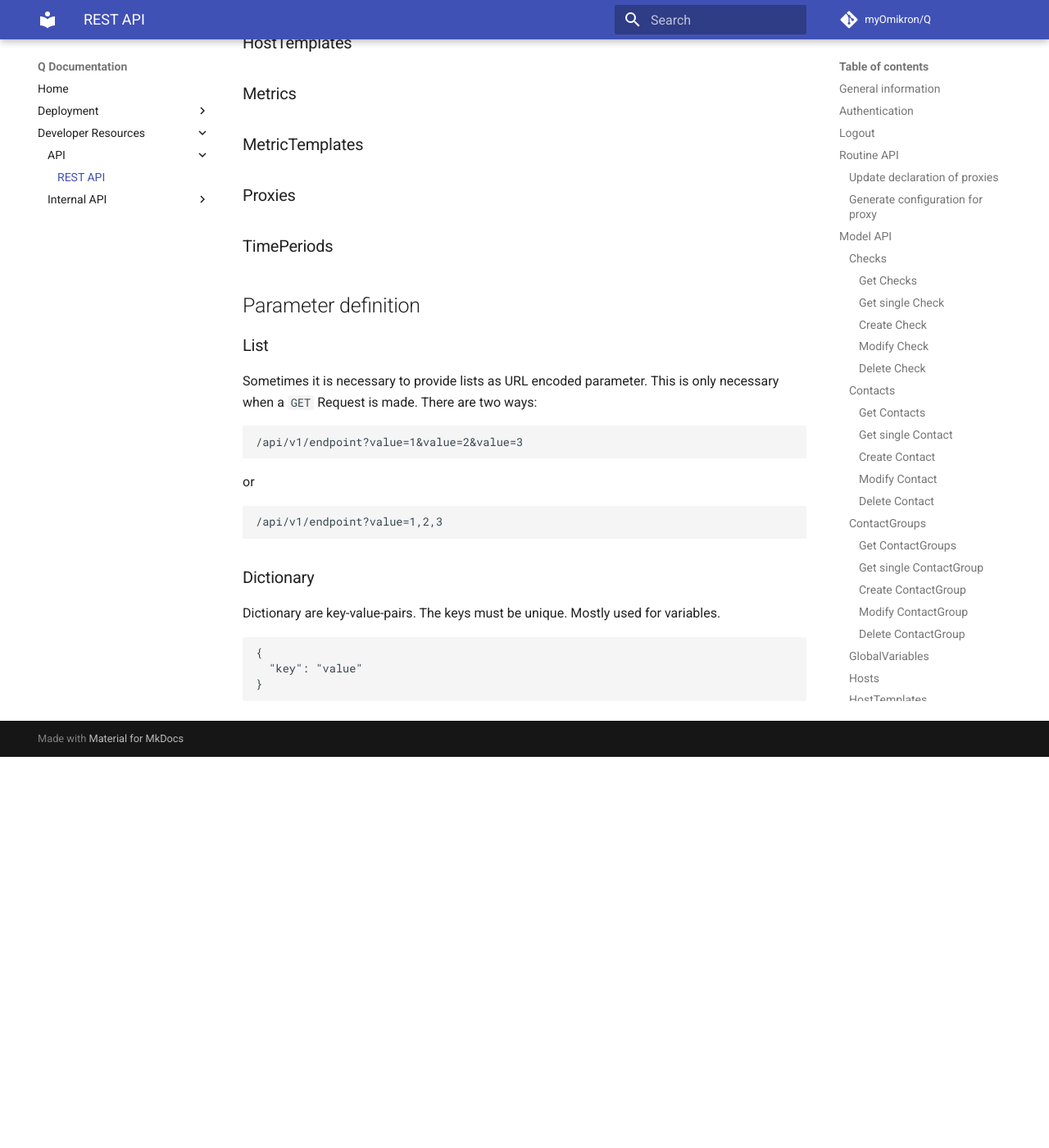
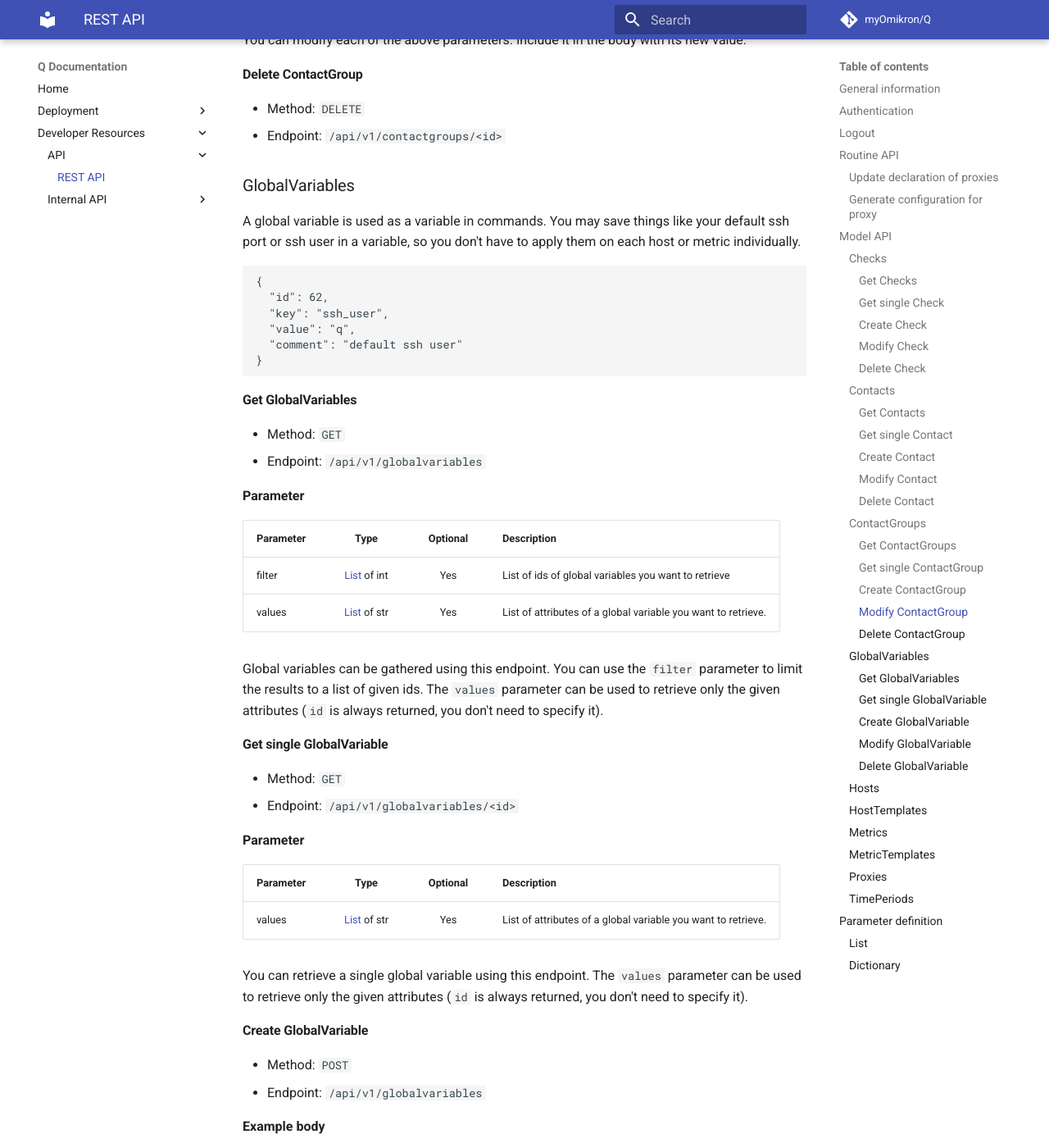
Before and after one commit to monitoring-agency/q-docs, an MkDocs documentation site: the page built from docs/developer/api/rest_api.md, in a window 1280 px wide and 1400 px high, scrolled down 10796 px. Shown: the whole window at 82% size. Built offline with MkDocs 1.6.1 and Material for MkDocs 9.7.7, drawn with Linux system fonts in a browser that asks for light colours; comment, search, counter and statistics services are not loaded; before the commit the page ends 11719 px from its top, so only the background shows below that; some of the changed text lies outside the part shown.

Commit message:
Added docs for global variables

````diff
--- a/docs/developer/api/rest_api.md
+++ b/docs/developer/api/rest_api.md
@@ -394,11 +394,115 @@ If the contact group was created successfully, the `id` is returned in the `data
 }
 ```
 
+**Parameter**
+
+| Parameter        |         Type         | Description                              |
+|:-----------------|:--------------------:|:-----------------------------------------|
+| name             |         str          | Name of the contactgroup. Must be unique |
+| linked_contacts  | [List](#list) of int | List of contacts                         |
+| comment          |         str          | Comment                                  |
+
+You can modify each of the above parameters. Include it in the body with its new value.
+
 #### Delete ContactGroup
 - Method: `DELETE`
 - Endpoint: `/api/v1/contactgroups/<id>`
 
 ### GlobalVariables
+A global variable is used as a variable in commands. You may save things like your default ssh port or ssh user
+in a variable, so you don't have to apply them on each host or metric individually.
+
+```json
+{
+  "id": 62,
+  "key": "ssh_user",
+  "value": "q",
+  "comment": "default ssh user"
+}
+```
+
+#### Get GlobalVariables
+- Method: `GET`
+- Endpoint: `/api/v1/globalvariables`
+
+**Parameter**
+
+| Parameter |         Type         | Optional | Description                                                   |
+|:----------|:--------------------:|:--------:|:--------------------------------------------------------------|
+| filter    | [List](#list) of int |   Yes    | List of ids of global variables you want to retrieve          |
+| values    | [List](#list) of str |   Yes    | List of attributes of a global variable you want to retrieve. |
+
+Global variables can be gathered using this endpoint. You can use the `filter` parameter to limit the results to a list of given ids.
+The `values` parameter can be used to retrieve only the given attributes (`id` is always returned, you don't need to specify it).
+
+#### Get single GlobalVariable
+- Method: `GET`
+- Endpoint: `/api/v1/globalvariables/<id>`
+
+**Parameter**
+
+| Parameter |         Type         | Optional | Description                                                   |
+|:----------|:--------------------:|:--------:|:--------------------------------------------------------------|
+| values    | [List](#list) of str |   Yes    | List of attributes of a global variable you want to retrieve. |
+
+You can retrieve a single global variable using this endpoint. The `values` parameter can be used to retrieve only
+the given attributes (`id` is always returned, you don't need to specify it).
+
+
+#### Create GlobalVariable
+- Method: `POST`
+- Endpoint: `/api/v1/globalvariables`
+
+**Example body**
+```json
+{
+  "key": "ssh_port",
+  "value": "2222",
+  "comment": "default ssh port"
+}
+```
+
+**Parameter**
+
+| Parameter | Type | Optional | Description |
+|:----------|:----:|:--------:|-------------|
+| key       | str  |    No    | Key         |
+| value     | str  |    No    | Value       |
+| comment   | str  |   Yes    | Comment     |
+
+If the global variable was created successfully, the `id` is returned in the `data` field:
+```json
+{
+  "success": true,
+  "message": "Object was created",
+  "data": 22
+}
+```
+
+#### Modify GlobalVariable
+- Method: `PUT`
+- Endpoint: `/api/v1/globalvariables/<id>`
+
+**Example body**
+```json
+{
+  "value": "q-user"
+}
+```
+
+**Parameter**
+
+| Parameter | Type | Description |
+|:----------|:----:|:------------|
+| key       | str  | Key         |
+| value     | str  | Value       |
+| comment   | str  | Comment     |
+
+You can modify each of the above parameters. Include it in the body with its new value.
+
+#### Delete GlobalVariable
+- Method: `DELETE`
+- Endpoint: `/api/v1/globalvariables/<id>`
 
 ### Hosts
 
````
